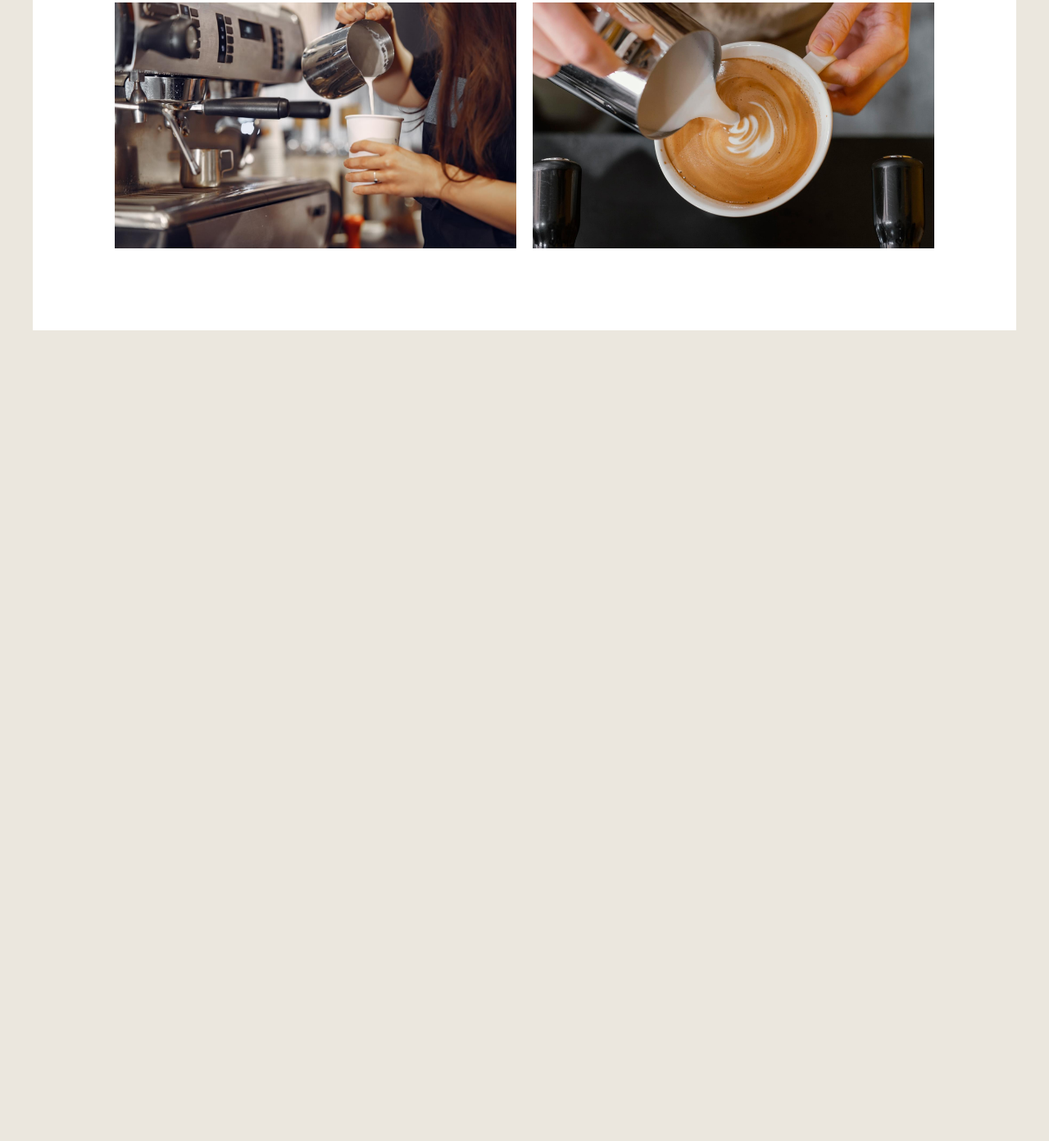
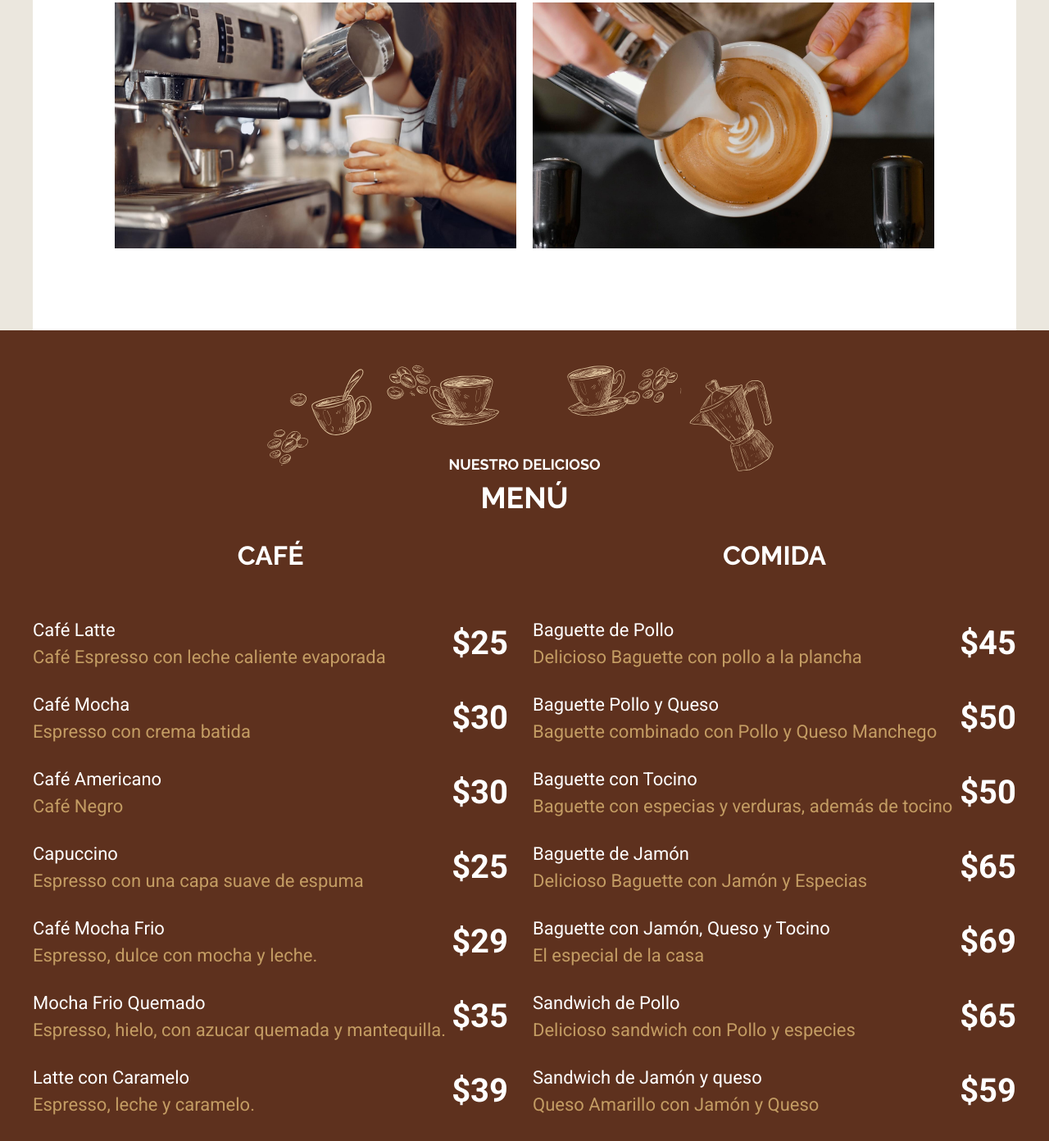
Before and after one commit to KevinJSS/Cafeteria_App, a website: page views/index.html in a window 1280 px wide. Shown: the part 2848-4240 px from the top of the page at 82% size. Before the commit the page ends 3251 px from the top, so only its background shows below. Drawn offline with Linux system fonts and the light colour scheme; a web font is replaced by a local one.

Commit message:
Responsive menu section added

```diff
--- a/src/scss/base/_globals.scss
+++ b/src/scss/base/_globals.scss
@@ -29,6 +29,7 @@ h3 {
     line-height: v.$line-height-normal;
     font-family: v.$font-family-secondary;
     margin: 0 0 v.$spacing-medium 0;
+    text-align: center;
     text-transform: uppercase;
 }
 
@@ -62,6 +63,19 @@ h2 {
     }
 }
 
+// .light-heading {
+//     @extend h2;
+//     color: v.$light-color;
+
+//     span {
+//         color: v.$light-color;
+//     }
+
+//     &::after {
+//         display: none;
+//     }
+// }
+
 h3 {
     font-size: v.$h3-font-size;
 }
--- a/src/scss/base/_variables.scss
+++ b/src/scss/base/_variables.scss
@@ -15,6 +15,7 @@ $font-family-tertiary: 'Bona Nova', serif;
 // FONT SIZES
 $font-size-normal: 1.8rem;
 $font-size-medium: 2rem;
+$font-size-large: 4rem;
 
 $h1-font-size: 3rem;
 $h2-font-size: 2.8rem;
--- a/src/scss/index/_index.scss
+++ b/src/scss/index/_index.scss
@@ -1,3 +1,4 @@
 @forward 'main';
 @forward 'icons';
 @forward 'gallery';
+@forward 'menu';
--- /dev/null
+++ b/src/scss/index/_menu.scss
@@ -0,0 +1,85 @@
+@use 'base/variables' as v;
+@use 'base/mixins' as m;
+
+/* MENU */
+.menu {
+    padding: 13rem 2.5rem 20rem 2.5rem;
+    background-image: url('/build/images/menu_arriba.svg'), url('/build/images/menu_abajo.svg'), linear-gradient(to top, v.$primary-color, v.$primary-color);
+    background-position: center 3.5rem, center 98%, 100%;
+    background-repeat: no-repeat;
+    background-size: 200%;
+
+    @include m.tablet {
+        background-position: center 3.5rem, center 93%, 100%;
+        padding: 15rem 0 23rem 0;
+        background-size: 100%;
+    }
+
+    @include m.desktop {
+        background-size: 50%, 50%, 100%;
+    }
+
+    h2 {
+        color: v.$light-color;
+        span {
+            color: v.$light-color;
+        }
+        &::after {
+            display: none;
+        }
+    }
+}
+
+.menu-content {
+    @include m.tablet {
+        @include m.grid(2, 2rem);
+    }
+}
+
+.menu-column {
+    @include m.tablet {
+        margin-right: 1rem;
+
+        &:last-child {
+            margin-right: 0;
+        }
+    }
+
+    h3 {
+        color: v.$light-color;
+        font-size: 3.2rem;
+
+        &:last-of-type {
+            margin-top: 5rem;
+        }
+
+        @include m.tablet {
+            &:last-of-type {
+                margin-top: 0;
+            }
+        }
+    }
+
+    li {
+        display: flex;
+        justify-content: space-between;
+        align-items: center;
+
+        p {
+            color: v.$light-color;
+            font-size: 2.2rem;
+            line-height: v.$line-height-normal;
+            margin-bottom: v.$spacing-normal;
+
+            span {
+                display: block;
+                color: v.$secondary-color;
+            }
+        }
+
+        .precio {
+            font-weight: v.$font-weight-bold;
+            font-size: v.$font-size-large;
+        }
+    }
+}
--- a/views/index.html
+++ b/views/index.html
@@ -107,5 +107,81 @@
             </div>
         </section>
     </main>
+
+    <section class="menu">
+        <h2 class="light-heading"><span>Nuestro delicioso</span>menú</h2>
+
+        <div class="menu-content container">
+            <section class="coffee-menu menu-column">
+                <h3>Café</h3>
+
+                <ul>
+                    <li>
+                        <p>Café Latte <span>Café Espresso con leche caliente evaporada</span> </p>
+                        <p class="precio">$25</p>
+                    </li>
+                    <li>
+                        <p>Café Mocha <span>Espresso con crema batida</span> </p>
+                        <p class="precio">$30</p>
+                    </li>
+                    <li>
+                        <p>Café Americano <span>Café Negro</span> </p>
+                        <p class="precio">$30</p>
+                    </li>
+                    <li>
+                        <p>Capuccino<span>Espresso con una capa suave de espuma</span> </p>
+                        <p class="precio">$25</p>
+                    </li>
+                    <li>
+                        <p>Café Mocha Frio<span>Espresso, dulce con mocha y leche.</span> </p>
+                        <p class="precio">$29</p>
+                    </li>
+                    <li>
+                        <p>Mocha Frio Quemado<span>Espresso, hielo, con azucar quemada y mantequilla.</span> </p>
+                        <p class="precio">$35</p>
+                    </li>
+                    <li>
+                        <p>Latte con Caramelo<span>Espresso, leche y caramelo.</span> </p>
+                        <p class="precio">$39</p>
+                    </li>
+                </ul>
+            </section>
+
+            <section class="food-menu menu-column">
+                <h3>Comida</h3>
+
+                <ul>
+                    <li>
+                        <p>Baguette de Pollo <span>Delicioso Baguette con pollo a la plancha</span> </p>
+                        <p class="precio">$45</p>
+                    </li>
+                    <li>
+                        <p>Baguette Pollo y Queso <span>Baguette combinado con Pollo y Queso Manchego</span> </p>
+                        <p class="precio">$50</p>
+                    </li>
+                    <li>
+                        <p>Baguette con Tocino<span>Baguette con especias y verduras, además de tocino</span> </p>
+                        <p class="precio">$50</p>
+                    </li>
+                    <li>
+                        <p>Baguette de Jamón<span>Delicioso Baguette con Jamón y Especias</span> </p>
+                        <p class="precio">$65</p>
+                    </li>
+                    <li>
+                        <p>Baguette con Jamón, Queso y Tocino<span>El especial de la casa</span> </p>
+                        <p class="precio">$69</p>
+                    </li>
+                    <li>
+                        <p>Sandwich de Pollo<span>Delicioso sandwich con Pollo y especies</span> </p>
+                        <p class="precio">$65</p>
+                    </li>
+                    <li>
+                        <p>Sandwich de Jamón y queso<span>Queso Amarillo con Jamón y Queso</span> </p>
+                        <p class="precio">$59</p>
+                    </li>
+                </ul>
+            </section>
+        </div>
+    </section>
 </body>
 </html>
```
Also changed, not shown: build/css/app.css.
